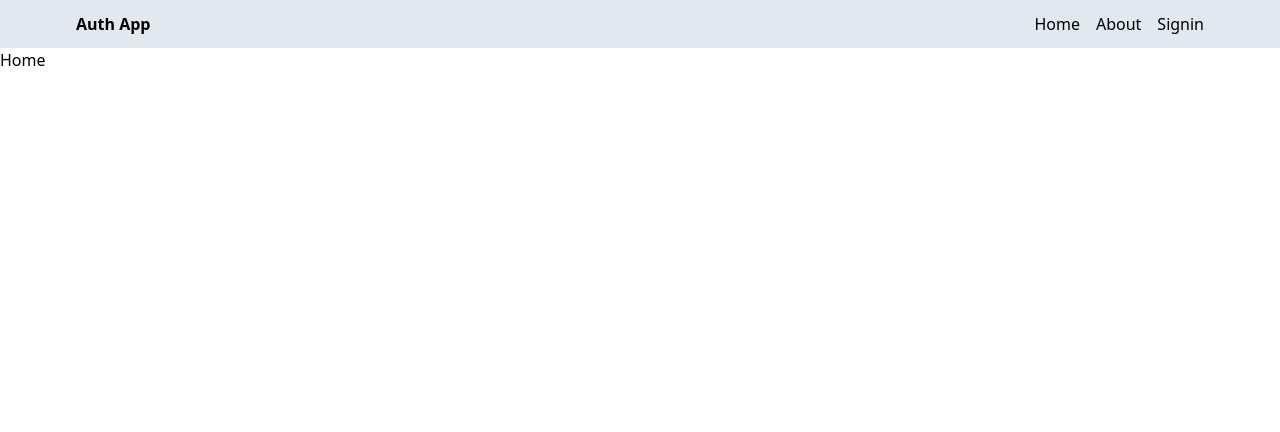
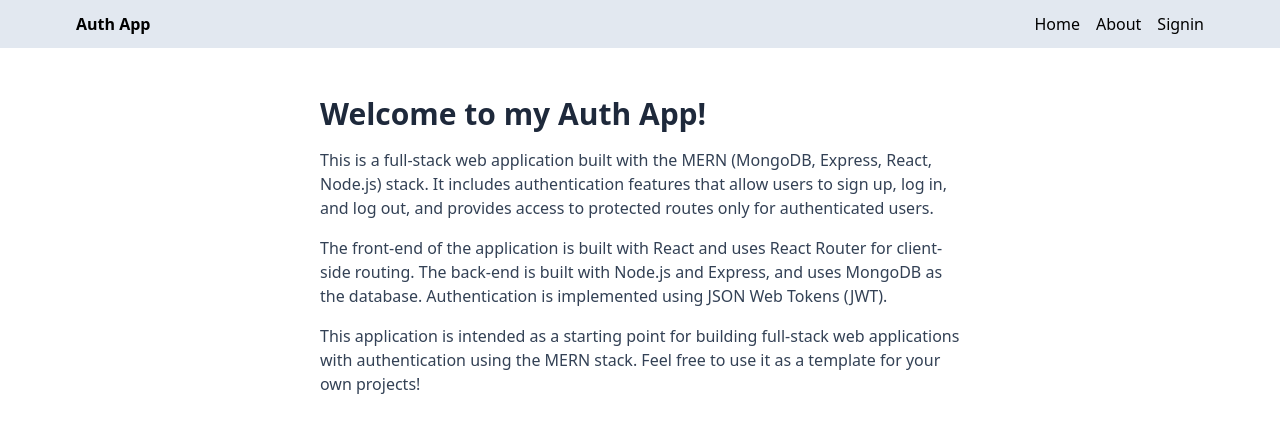
Before and after one commit to mownica-p/MERN-Auth-project, a React (Vite) app in the folder client/: page / in a window 1280 px wide. Shown: the top 432 px of the page. Built offline with nearby package versions, Linux system fonts and the light colour scheme; no server answers.

Commit message:
home and about pages

```diff
--- a/client/src/pages/About.jsx
+++ b/client/src/pages/About.jsx
@@ -1,5 +1,25 @@
 function About() {
-  return <div>About</div>;
+  return (
+    <div className="px-4 py-12 max-w-2xl mx-auto">
+      <h1 className="text-3xl font-bold  mb-4 text-slate-800">About</h1>
+      <p className="mb-4 text-slate-700">
+        This is a MERN (MongoDB, Express, React, Node.js) stack application with
+        authentication. It allows users to sign up, log in, and log out, and
+        provides access to protected routes only for authenticated users.
+      </p>
+      <p className="mb-4 text-slate-700">
+        The front-end of the application is built with React and uses React
+        Router for client-side routing. The back-end is built with Node.js and
+        Express, and uses MongoDB as the database. Authentication is implemented
+        using JSON Web Tokens (JWT).
+      </p>
+      <p className="mb-4 text-slate-700">
+        This application is intended as a starting point for building full-stack
+        web applications with authentication using the MERN stack. Feel free to
+        use it as a template for your own projects!
+      </p>
+    </div>
+  );
 }
 
 export default About;
--- a/client/src/pages/Home.jsx
+++ b/client/src/pages/Home.jsx
@@ -1,5 +1,28 @@
 function Home() {
-  return <div>Home</div>;
+  return (
+    <div className="px-4 py-12 max-w-2xl mx-auto">
+      <h1 className="text-3xl font-bold  mb-4 text-slate-800">
+        Welcome to my Auth App!
+      </h1>
+      <p className="mb-4 text-slate-700">
+        This is a full-stack web application built with the MERN (MongoDB,
+        Express, React, Node.js) stack. It includes authentication features that
+        allow users to sign up, log in, and log out, and provides access to
+        protected routes only for authenticated users.
+      </p>
+      <p className="mb-4 text-slate-700">
+        The front-end of the application is built with React and uses React
+        Router for client-side routing. The back-end is built with Node.js and
+        Express, and uses MongoDB as the database. Authentication is implemented
+        using JSON Web Tokens (JWT).
+      </p>
+      <p className="mb-4 text-slate-700">
+        This application is intended as a starting point for building full-stack
+        web applications with authentication using the MERN stack. Feel free to
+        use it as a template for your own projects!
+      </p>
+    </div>
+  );
 }
 
 export default Home;
```
